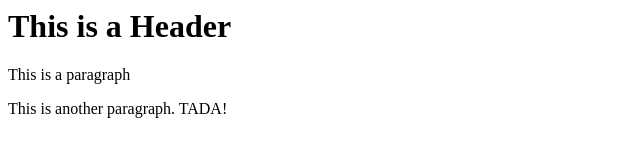
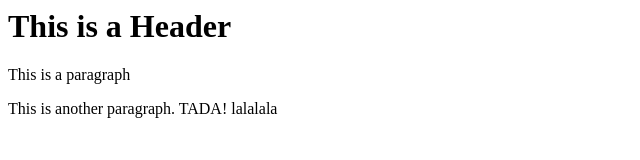
Before and after one commit to rixanne/nucamp, a website: page index.html in a window 1280 px wide. Shown: the full height of the page, 0-640 px from the left. Drawn offline with Linux system fonts and the light colour scheme.

Commit message:
using NPM

```diff
--- a/index.html
+++ b/index.html
@@ -3,6 +3,6 @@
     <body >
         <h1 > This is a Header </h1>
         <p > This is a paragraph </p>
-        <p > This is another paragraph. TADA! </p>
+        <p > This is another paragraph. TADA! lalalala</p>
     </body>
  </html>
--- a/package.json
+++ b/package.json
@@ -14,6 +14,7 @@
   "author": "",
   "license": "ISC",
   "devDependencies": {
-    "lite-server": "^2.5.4"
-  }
+    "lite-server": "^2.6.1"
+  },
+  "dependencies": {}
 }
```
Also changed, not shown: 1 other file.
